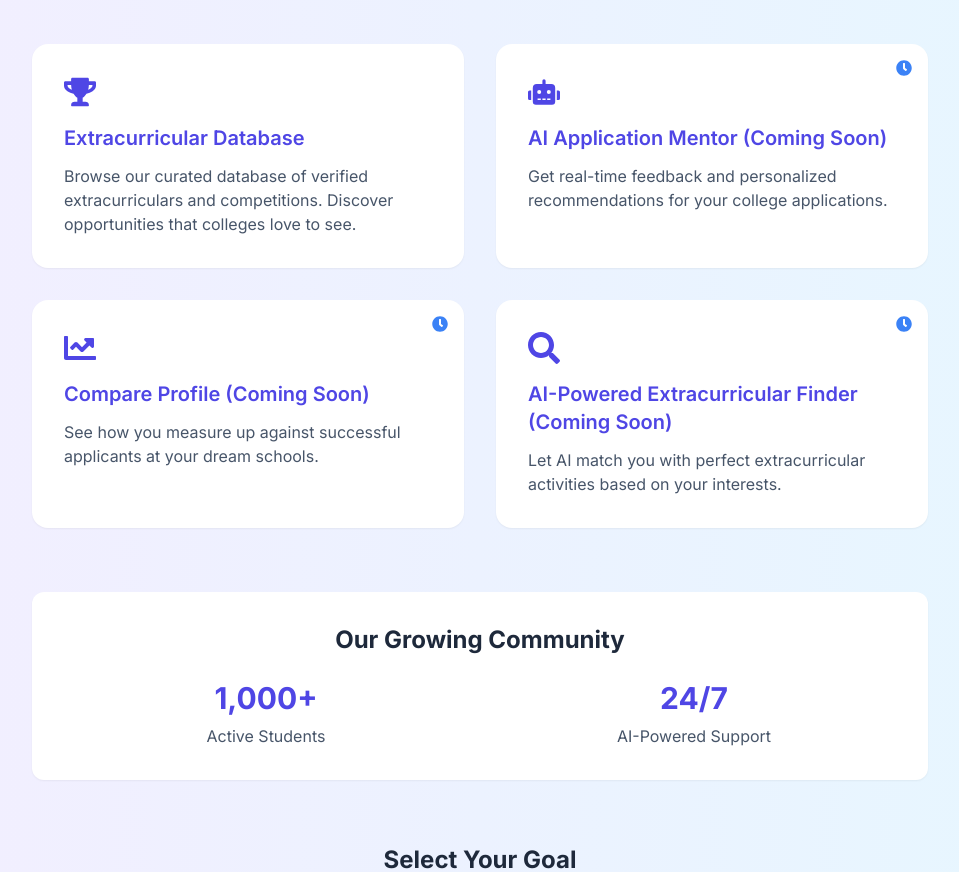
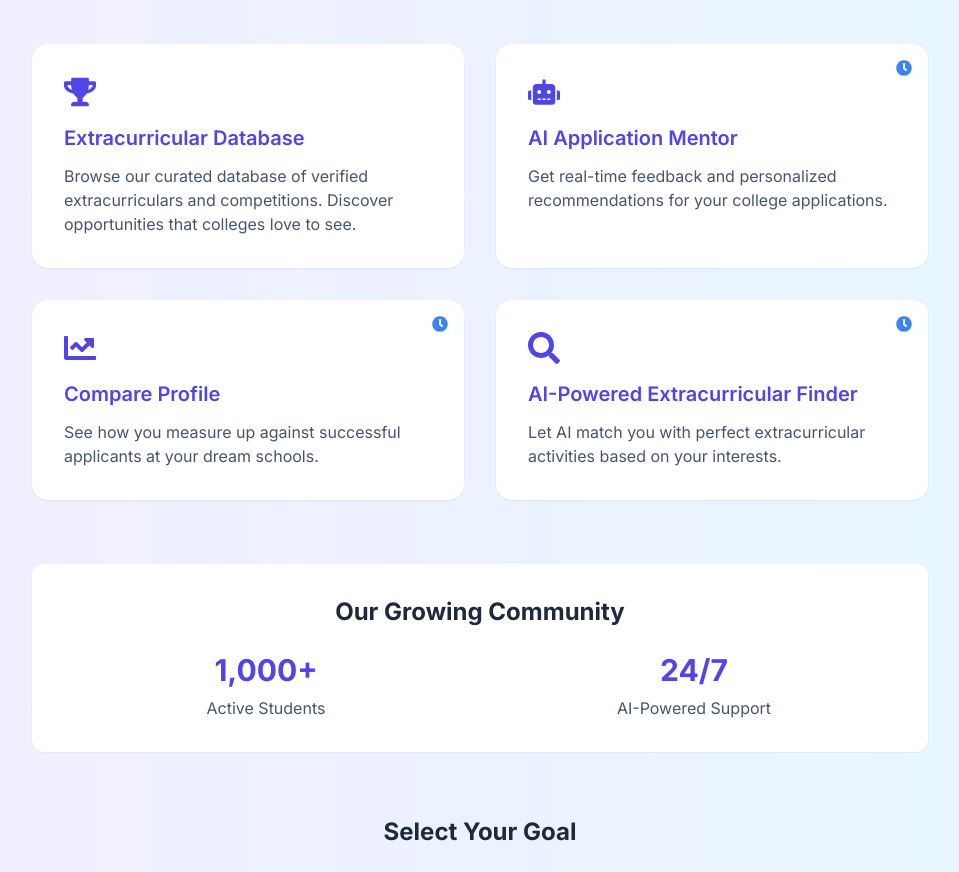
Before and after one commit to amiroesh1/myfolio_final, a Next.js app: page /about in a window 1280 px wide. Shown: the part 820-1692 px from the top of the page, without its empty margins (160-1119 px from the left). Built offline with nearby package versions, Linux system fonts and the light colour scheme; no server answers.

Commit message:
Update page.tsx

```diff
--- a/app/about/page.tsx
+++ b/app/about/page.tsx
@@ -58,7 +58,7 @@ export default function About() {
                   <FaClock className="text-blue-500" />
                 </div>
                 <h3 className="text-xl font-semibold text-[#4F46E5] mb-3">
-                  AI Application Mentor (Coming Soon)
+                  AI Application Mentor
                 </h3>
                 <p className="text-[#475569] text-base">
                   Get real-time feedback and personalized recommendations for your college applications.
@@ -73,7 +73,7 @@ export default function About() {
                   <FaClock className="text-blue-500" />
                 </div>
                 <h3 className="text-xl font-semibold text-[#4F46E5] mb-3">
-                  Compare Profile (Coming Soon)
+                  Compare Profile
                 </h3>
                 <p className="text-[#475569] text-base">
                   See how you measure up against successful applicants at your dream schools.
@@ -88,7 +88,7 @@ export default function About() {
                   <FaClock className="text-blue-500" />
                 </div>
                 <h3 className="text-xl font-semibold text-[#4F46E5] mb-3">
-                  AI-Powered Extracurricular Finder (Coming Soon)
+                  AI-Powered Extracurricular Finder
                 </h3>
                 <p className="text-[#475569] text-base">
                   Let AI match you with perfect extracurricular activities based on your interests.
```
